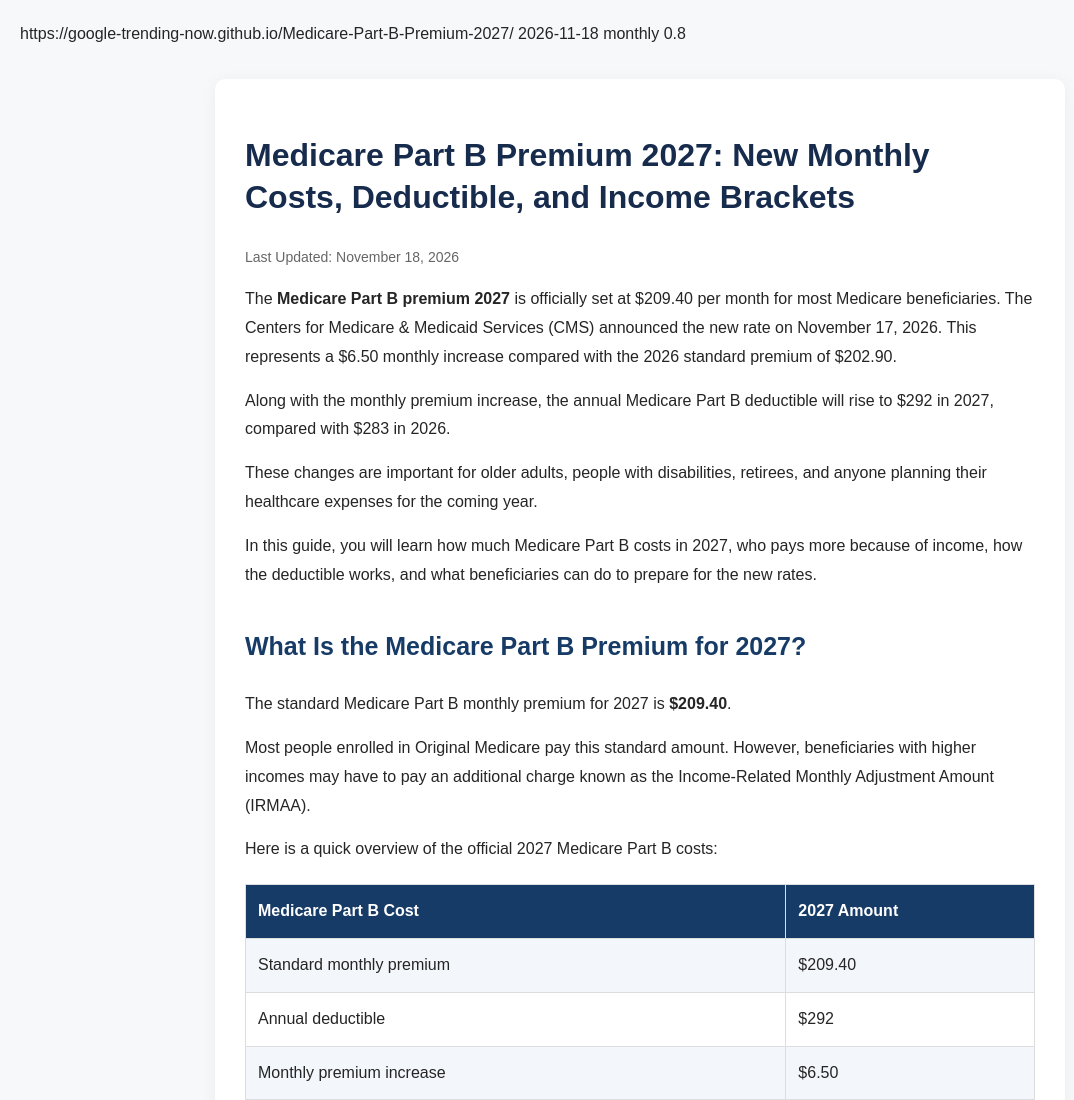
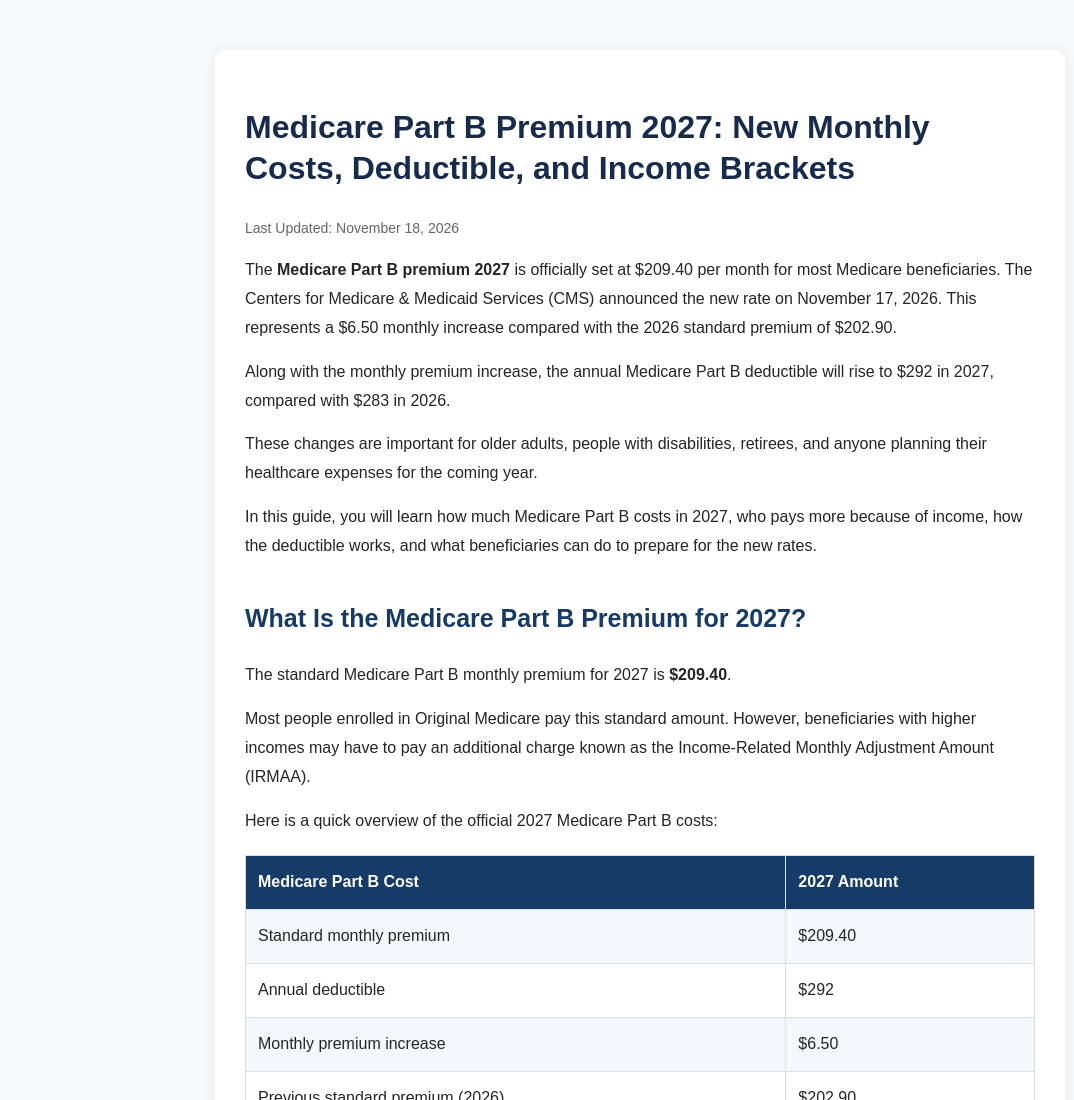
Before and after one commit to Google-Trending-Now/Medicare-Part-B-Premium-2027, a plain HTML site: page index.html in a window 1280 px wide. Shown: the top 1100 px of the page, without its empty margins (0-1074 px from the left). Drawn offline with Linux system fonts and the light colour scheme.

Commit message:
Update index.html

```diff
--- a/index.html
+++ b/index.html
@@ -4,20 +4,6 @@
 <head>
   <meta charset="UTF-8">
   <meta name="viewport" content="width=device-width, initial-scale=1.0">
-
-
-<?xml version="1.0" encoding="UTF-8"?>
-<urlset xmlns="http://www.sitemaps.org/schemas/sitemap/0.9">
-
-  <url>
-    <loc>https://google-trending-now.github.io/Medicare-Part-B-Premium-2027/</loc>
-    <lastmod>2026-11-18</lastmod>
-    <changefreq>monthly</changefreq>
-    <priority>0.8</priority>
-  </url>
-
-</urlset>
-
 
   <script async src="https://www.googletagmanager.com/gtm.js?id=GTM-PZ3KQ2PZ"></script>
 <script>
```
